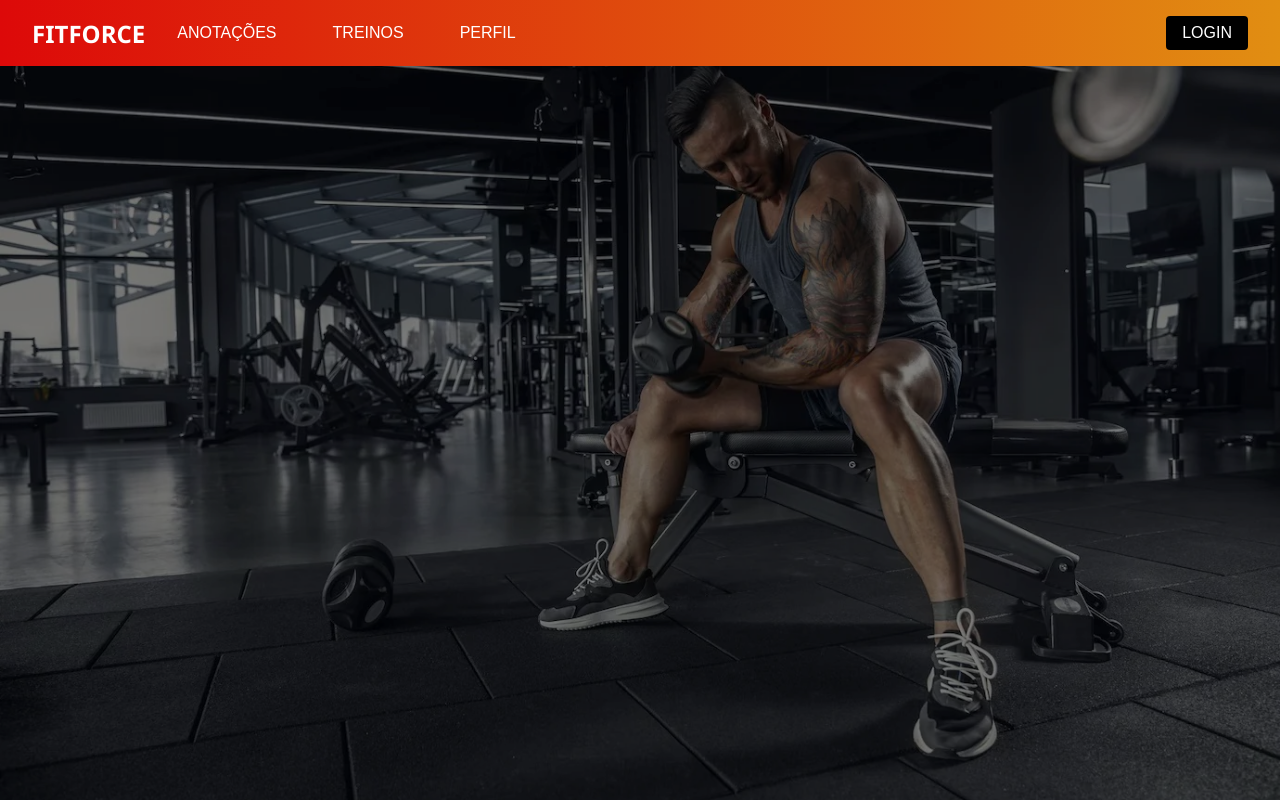
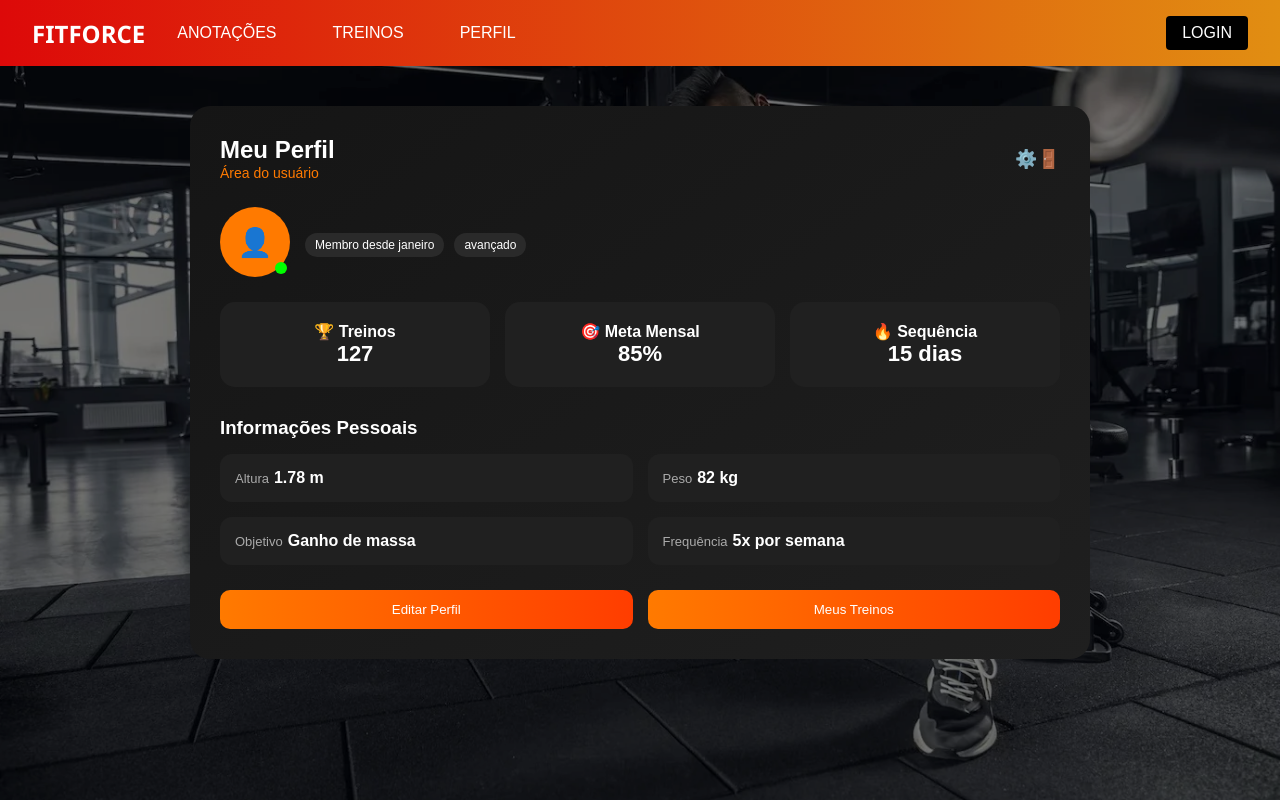
Before and after one commit to davie500/academia-front, a Vue app in the folder academia/: page /perfil in a window 1280 px wide. Built offline with nearby package versions, Linux system fonts and the light colour scheme; no server answers.

Commit message:
fazer ainda o site

```diff
--- a/academia/src/components/Navbar.vue
+++ b/academia/src/components/Navbar.vue
@@ -13,7 +13,7 @@
       <div class="navbar-start">
         <router-link class="navbar-item" :to="{ name: 'Notas'}">ANOTAÇÕES</router-link>
         <router-link class="navbar-item" :to="{ name: 'Treinos'}">TREINOS</router-link>
-        <a class="navbar-item" href="#">PERFIL</a>
+        <router-link class="navbar-item" :to="{ name: 'Perfil'}">PERFIL</router-link>
       </div>
 
       <div class="navbar-end">
--- a/academia/src/components/PricingCard.vue
+++ b/academia/src/components/PricingCard.vue
@@ -63,7 +63,7 @@
       :class="['pricing-card__button', { 'pricing-card__button--orange': isPremium }]"
       @click="assinarPlano"
     >
-      assinar
+      Assinar
     </button>
   </div>
 </template>
--- a/academia/src/router/Index.ts
+++ b/academia/src/router/Index.ts
@@ -2,11 +2,11 @@ import { createRouter, createWebHistory } from 'vue-router'
 import Dashboard from '../views/Dashboard.vue'
 import Login from '../views/Login.vue'
 import Planos from '../views/Planos.vue'
-import Treinos from '../views/Treino.vue'
+import Treinos from '../views/Treinos.vue'
 import Anotacoes from '../views/Anotacoes.vue'
 import Cadastro from '../views/Cadastro.vue'
 import Pagamento from '../views/Pagamento.vue'
-// import Perfil from '../views/Perfil.vue'
+import Perfil from '../views/Perfil.vue'
 
 const routes = [
   { path: '/', name: 'Dashboard', component: Dashboard },
@@ -16,7 +16,7 @@ const routes = [
   { path: '/notas', name: 'Notas', component: Anotacoes },
   { path: '/cadastro', name: 'Cadastro', component: Cadastro },
   { path: '/pagamento', name: 'Pagamento', component: Pagamento },
-  // { path: '/perfil', name: 'Perfil', component: Perfil },
+  { path: '/perfil', name: 'Perfil', component: Perfil },
 ]
 
 const router = createRouter({
--- a/academia/src/views/Cadastro.vue
+++ b/academia/src/views/Cadastro.vue
@@ -299,14 +299,14 @@ export default {
 }
 .login-container {
   position: relative;
-  min-height: 50vh;
+  min-height: 100vh;
   background-size: cover;
   background-position: center;
   display: flex;
   justify-content: center;
-  align-items: flex-start;
+  align-items: center;
   color: #fff;
-  padding-top: 37px;
+  padding: 20px;
   font-family: Arial, Helvetica, sans-serif;
 }
 .login-container::before {
@@ -320,6 +320,17 @@ export default {
   letter-spacing: 4px;
   z-index: 0;
   pointer-events: none;
+  display: none;
+}
+
+@media (min-width: 1024px) {
+  .login-container {
+    min-height: 100vh;
+  }
+
+  .login-container::before {
+    display: block;
+  }
 }
 .overlay {
   position: absolute;
--- a/academia/src/views/Pagamento.vue
+++ b/academia/src/views/Pagamento.vue
@@ -58,26 +58,9 @@
 
             <div class="conteudo-pagamento">
               <form v-if="formaPagamento === 'cartao'" class="formulario">
-                <label>Número do Cartão</label>
-                <input placeholder="0000 0000 0000 0000" />
-
-                <label>Nome no Cartão</label>
-                <input placeholder="Nome como está no cartão" />
-
-                <div class="linha">
-                  <div class="coluna">
-                    <label>Validade</label>
-                    <input placeholder="MM/AA" />
-                  </div>
-                  <div class="coluna">
-                    <label>CVV</label>
-                    <input placeholder="000" />
-                  </div>
-                </div>
-
-                <button class="primary">
-                  Finalizar Pagamento – {{ precoFormatado }}
-                </button>
+                <label>Pagamento com Cartão</label>
+                <div id="cardPaymentBrick" style="margin-top:12px;"></div>
+                <div style="margin-top:12px; text-align:right; color:var(--color-primary); font-weight:800;">Valor: {{ precoFormatado }}</div>
               </form>
 
               <div v-if="formaPagamento === 'pix'" class="area-pix">
@@ -158,7 +141,7 @@
 
 <script setup lang="ts">
 import api from '@/controller/api'
-import { ref, computed, onMounted } from 'vue'
+import { ref, computed, onMounted, watch } from 'vue'
 import { useRoute } from 'vue-router'
 import LoadingOverlay from '@/components/LoadingOverlay.vue'
 
@@ -243,6 +226,78 @@ onMounted(async () => {
     loading.value = false
   }
 })
+
+const brickController = ref<any>(null)
+
+async function initMercadoPago() {
+  try {
+    const publicKey = 'APP_USR-ea797ca3-e3cd-4984-82ef-8357bae31316'
+    const MpConstructor = (window as any).MercadoPago
+    const mp = MpConstructor ? new MpConstructor(publicKey, { locale: 'pt-BR' }) : null
+
+    if (!mp) {
+      console.warn('MercadoPago SDK não disponível no window')
+      return
+    }
+
+    const bricks = mp.bricks()
+    const amount = Math.max(1, Number((preco.value || 0).toFixed(2)))
+
+    bricks
+      .create('cardPayment', 'cardPaymentBrick', {
+        initialization: { amount },
+        customization: {
+          visual: { style: { theme: 'dark' } },
+          paymentButton: { text: 'Pagar agora' },
+        },
+        callbacks: {
+          onReady: () => console.log('Brick montado ✔ - amount:', amount),
+          onSubmit: async (cardData: any) => {
+            try {
+              console.log('Dados recebidos do Brick:', cardData)
+              loading.value = true
+              await api.post('/pagamento', {
+                metodo: 'credit_card',
+                tokenCartao: cardData.token,
+                valor: amount,
+              })
+              alert('Pagamento enviado. Aguarde confirmação por e-mail.')
+            } catch (err) {
+              console.error('Erro no processamento do pagamento:', err)
+              alert('Erro ao processar pagamento.')
+            } finally {
+              loading.value = false
+            }
+          },
+          onError: (err: any) => {
+            console.error('Erro no Brick:', err)
+            alert('Erro no Brick do Mercado Pago.')
+          },
+        },
+      })
+      .then((controller: any) => (brickController.value = controller))
+  } catch (err) {
+    console.error('initMercadoPago erro:', err)
+  }
+}
+
+function loadMercadoPagoSdk() {
+  if ((window as any).MercadoPago) {
+    initMercadoPago()
+    return
+  }
+
+  const script = document.createElement('script')
+  script.src = 'https://sdk.mercadopago.com/js/v2'
+  script.onload = () => initMercadoPago()
+  document.body.appendChild(script)
+}
+
+watch(formaPagamento, (val) => {
+  if (val === 'cartao') loadMercadoPagoSdk()
+})
+
+if (formaPagamento.value === 'cartao') loadMercadoPagoSdk()
 </script>
 
 
@@ -544,6 +599,13 @@ onMounted(async () => {
   margin-top: 18px;
 }
 
+#cardPaymentBrick {
+  padding: 14px;
+  border-radius: 12px;
+  background: rgba(0,0,0,0.45);
+  border: 1px solid rgba(255,255,255,0.04);
+}
+
 @media (max-width: 1000px) {
   .grid {
     flex-direction: column;
--- /dev/null
+++ b/academia/src/views/Perfil.vue
@@ -0,0 +1,268 @@
+<template>
+  <div class="profile-container">
+
+    <div class="header">
+      <div>
+        <h2>Meu Perfil</h2>
+        <span class="subtitle">Área do usuário</span>
+      </div>
+
+      <div class="icons">
+        <button>⚙️</button>
+        <button>🚪</button>
+      </div>
+    </div>
+
+
+    <div class="user-info">
+      <div class="avatar">
+        <span>👤</span>
+        <div class="status"></div>
+      </div>
+
+      <div class="user-data">
+        <h3>{{ user.name }}</h3>
+        <p>{{ user.email }}</p>
+
+        <div class="badges">
+          <span class="badge">Membro desde {{ user.memberSince }}</span>
+          <span class="badge advanced">{{ user.level }}</span>
+        </div>
+      </div>
+    </div>
+
+    <div class="stats">
+      <div class="card">
+        <h4>🏆 Treinos</h4>
+        <strong>{{ stats.workouts }}</strong>
+      </div>
+
+      <div class="card active">
+        <h4>🎯 Meta Mensal</h4>
+        <strong>{{ stats.goal }}%</strong>
+      </div>
+
+      <div class="card">
+        <h4>🔥 Sequência</h4>
+        <strong>{{ stats.streak }} dias</strong>
+      </div>
+    </div>
+
+
+    <h3 class="section-title">Informações Pessoais</h3>
+
+    <div class="info-grid">
+      <div class="info-card">
+        <span>Altura</span>
+        <strong>{{ info.height }}</strong>
+      </div>
+
+      <div class="info-card">
+        <span>Peso</span>
+        <strong>{{ info.weight }}</strong>
+      </div>
+
+      <div class="info-card">
+        <span>Objetivo</span>
+        <strong>{{ info.goal }}</strong>
+      </div>
+
+      <div class="info-card">
+        <span>Frequência</span>
+        <strong>{{ info.frequency }}</strong>
+      </div>
+    </div>
+
+
+    <div class="actions">
+      <button class="btn primary">Editar Perfil</button>
+      <button class="btn">Meus Treinos</button>
+    </div>
+  </div>
+</template>
+
+<script setup lang="ts">
+import api from '@/controller/api';
+import { reactive, onMounted } from 'vue'
+
+
+
+const user = reactive({
+  name: '',
+  email: '',
+  memberSince: 'janeiro',
+  level: 'avançado'
+})
+
+const loadprofile = async () =>{
+  try{
+    const res = await api.get("/auth/me");
+
+    const data = res.data;
+
+    user.name = data.nome;
+    user.email = data.email;
+
+  }
+  catch (e) {('Erro ao carregar perfil:')};
+}
+
+
+const stats = reactive({
+  workouts: 127,
+  goal: 85,
+  streak: 15
+})
+
+
+const info = reactive({
+  height: '1.78 m',
+  weight: '82 kg',
+  goal: 'Ganho de massa',
+  frequency: '5x por semana'
+})
+
+
+
+onMounted(() => {
+  loadprofile();
+});
+</script>
+
+<style scoped>
+.profile-container {
+  max-width: 900px;
+  margin: 40px auto;
+  padding: 30px;
+  background: linear-gradient(145deg, #151515, #1f1f1f);
+  border-radius: 20px;
+  color: #fff;
+  font-family: Arial, sans-serif;
+}
+
+
+.header {
+  display: flex;
+  justify-content: space-between;
+  align-items: center;
+}
+
+.subtitle {
+  color: #ff7a00;
+  font-size: 14px;
+}
+
+.icons button {
+  background: transparent;
+  border: none;
+  font-size: 18px;
+  cursor: pointer;
+}
+
+
+.user-info {
+  display: flex;
+  align-items: center;
+  margin: 25px 0;
+}
+
+.avatar {
+  width: 70px;
+  height: 70px;
+  border-radius: 50%;
+  background: #ff7a00;
+  display: flex;
+  align-items: center;
+  justify-content: center;
+  font-size: 28px;
+  position: relative;
+}
+
+.status {
+  width: 12px;
+  height: 12px;
+  background: #00ff00;
+  border-radius: 50%;
+  position: absolute;
+  bottom: 3px;
+  right: 3px;
+}
+
+.user-data {
+  margin-left: 15px;
+}
+
+.badges {
+  display: flex;
+  gap: 10px;
+  margin-top: 5px;
+}
+
+.badge {
+  background: #2a2a2a;
+  padding: 5px 10px;
+  border-radius: 20px;
+  font-size: 12px;
+}
+.stats {
+  display: grid;
+  grid-template-columns: repeat(3, 1fr);
+  gap: 15px;
+}
+
+.card {
+  background: #202020;
+  padding: 20px;
+  border-radius: 15px;
+  text-align: center;
+}
+.card strong {
+  font-size: 22px;
+}
+
+
+.section-title {
+  margin: 30px 0 15px;
+}
+
+.info-grid {
+  display: grid;
+  grid-template-columns: repeat(2, 1fr);
+  gap: 15px;
+}
+
+.info-card {
+  background: #202020;
+  padding: 15px;
+  border-radius: 12px;
+  display: flex;
+ gap: 5px;
+align-items: center;
+}
+
+.info-card span {
+  color: #aaa;
+  font-size: 13px;
+}
+
+
+.actions {
+  display: flex;
+  gap: 15px;
+  margin-top: 25px;
+}
+
+.btn {
+  flex: 1;
+  padding: 12px;
+  border-radius: 10px;
+  border: none;
+  background: linear-gradient(to right, #ff7a00, #ff3d00);
+  color: white;
+  cursor: pointer;
+}
+
+.primary {
+  background: linear-gradient(to right, #ff7a00, #ff3d00);
+}
+</style>
```
Also changed, not shown: academia/src/views/Treinos.vue (renamed from academia/src/views/Treino.vue).
